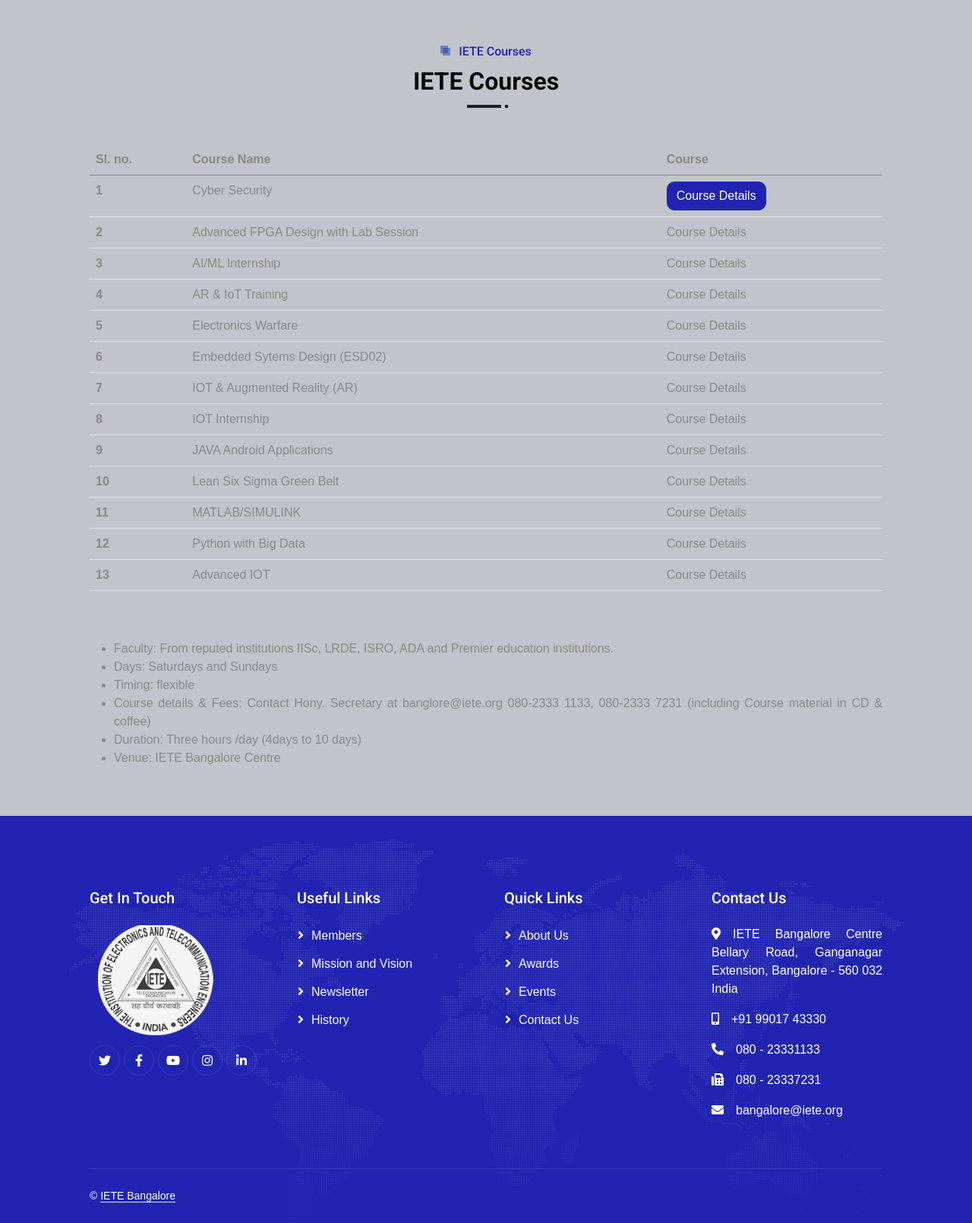
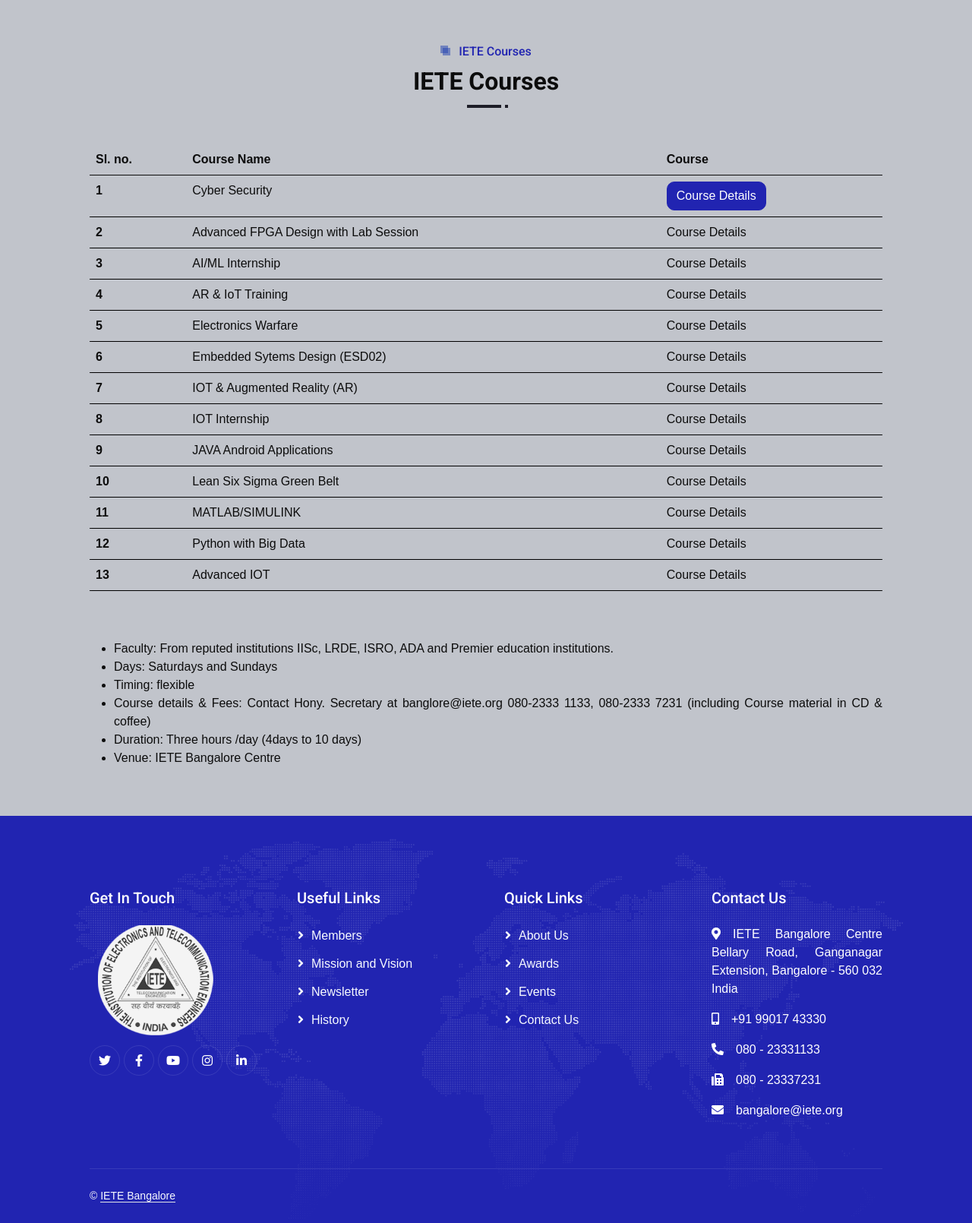
Before and after one commit to KetanKeshav/IETE-Bangalore, a PHP site: page /iete-courses.php in a window 1280 px wide. Shown: the part 88-1698 px from the top of the page at 76% size. Run offline with PHP 8.4, Linux system fonts and the light colour scheme; some libraries are stand-ins or nearby versions.

Commit message:
font-color

```diff
--- a/css/style.css
+++ b/css/style.css
@@ -14,7 +14,12 @@ body{
     font-family: "Poppins", sans-serif;
 }
 
-h1,h2,h3,h4,h5,h6,p{
+h1,h2,h3,h4,h5,h6,p,ul,ol{
+    color: #0c0c0c;
+}
+
+.my-table{
+    border-color: #000;
     color: #0c0c0c;
 }
 
--- a/iete-courses.php
+++ b/iete-courses.php
@@ -62,7 +62,7 @@
                     <div class="col-lg-12 wow fadeInUp" data-wow-delay="0.1s">
 
                         <div class="table-responsive">
-                            <table class="table table-hover">
+                            <table class="table table-hover my-table">
                                 <thead>
                                     <tr>
                                         <th scope="col">Sl. no.</th>
```
